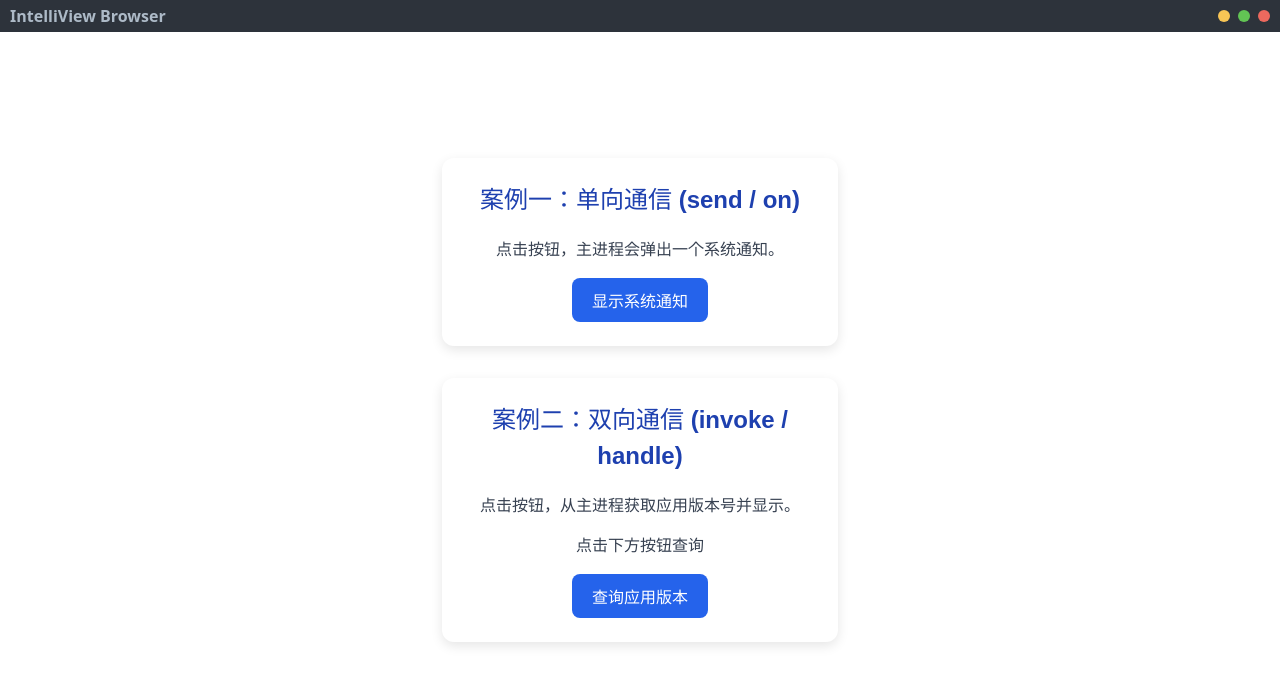
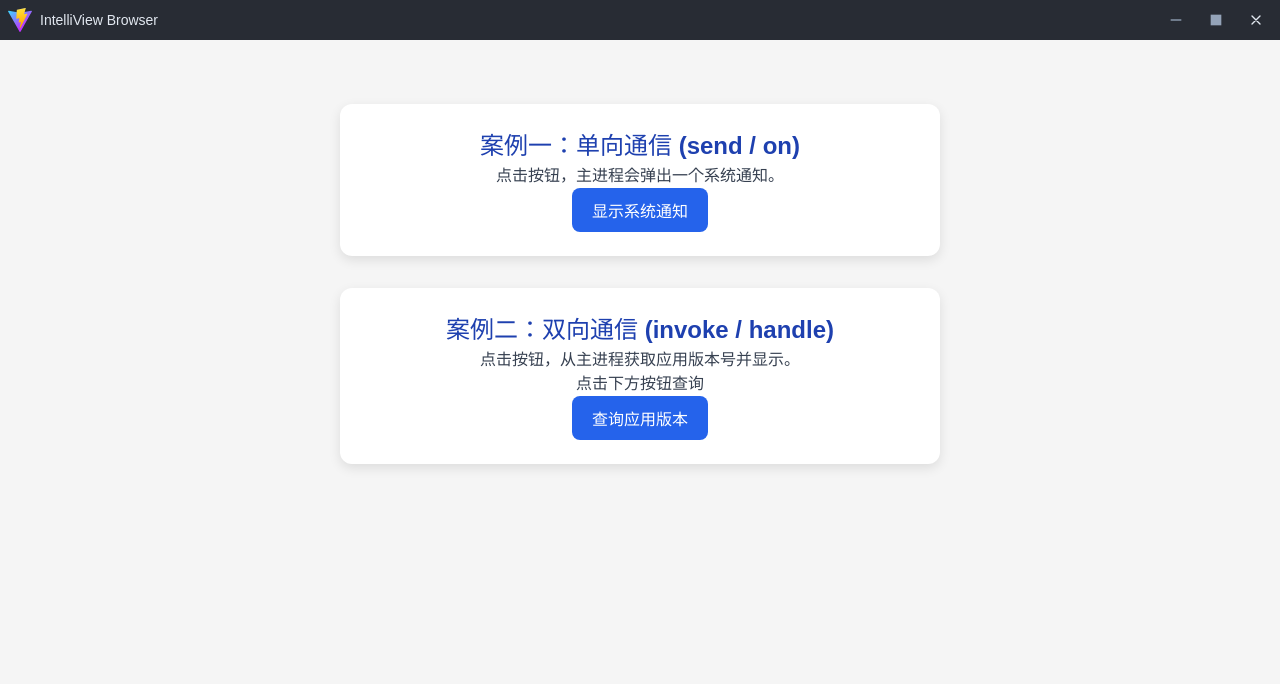
Before and after one commit to DrMrli/Project-Practice, a Vue app: page / in a window 1280 px wide. Shown: the top 684 px of the page. Built offline with nearby package versions, Linux system fonts and the light colour scheme.

Commit message:
自定义标题栏UI布局设计

```diff
--- a/src/App.vue
+++ b/src/App.vue
@@ -1,5 +1,6 @@
 <script setup>
 import { ref } from 'vue'
+import TitleBar from './components/TitleBar.vue'
 
 // 用于显示版本号的变量
 const appVersion = ref('点击下方按钮查询')
@@ -27,33 +28,12 @@ async function handleGetVersion() {
   }
   console.log('handleGetVersion 函数执行完成')
 }
-
-// --- 新增这三个方法 ---
-function minimize() {
-  window.myAPI.minimizeWindow()
-}
-
-function maximize() {
-  window.myAPI.maximizeWindow()
-}
-
-function close() {
-  window.myAPI.closeWindow()
-}
 </script>
 
 
 <template>
-  <!-- --- 新增或修改为这个结构 --- -->
-  <div class="title-bar">
-    <div class="title">IntelliView Browser</div>
-    <div class="controls">
-      <!-- 这里先放三个占位的色块 -->
-      <div class="control-btn minimize" @click="minimize"></div>
-      <div class="control-btn maximize" @click="maximize"></div>
-      <div class="control-btn close" @click="close"></div>
-    </div>
-  </div>
+  <!-- 引入TitleBar组件 -->
+  <TitleBar />
 
   <div class="card-container">
     <!-- 案例一：单向通信 -->
@@ -73,6 +53,27 @@ function close() {
   </div>
 </template>
 
+<style>
+/* 全局样式 */
+* {
+  margin: 0;
+  padding: 0;
+  box-sizing: border-box;
+}
+
+body, html {
+  height: 100%;
+  width: 100%;
+  background-color: #f5f5f5;
+  font-family: sans-serif;
+}
+
+#app {
+  height: 100%;
+  width: 100%;
+}
+</style>
+
 <style scoped>
 .card-container {
   display: flex;
@@ -81,15 +82,20 @@ function close() {
   gap: 2rem;
   padding: 2rem;
   font-family: sans-serif;
+  margin-top: 40px; /* 为TitleBar留出空间 */
+  min-height: calc(100vh - 40px); /* 填满剩余高度 */
+  box-sizing: border-box;
+  width: 100%;
 }
 
 .action-card {
-  width: 80%;
-  max-width: 500px;
+  width: 90%;
+  max-width: 600px;
   padding: 1.5rem;
   border-radius: 12px;
   box-shadow: 0 4px 12px rgba(0, 0, 0, 0.1);
   text-align: center;
+  background-color: white;
 }
 
 .action-card h2 {
@@ -122,47 +128,5 @@ button:hover {
   background-color: #1d4ed8;
 }
 
-/* electron/main.js */
-.title-bar {
-  display: flex;
-  justify-content: space-between;
-  align-items: center;
-  height: 32px; /* 标题栏高度 */
-  background-color: #2d333b; /* 深色背景 */
-  color: #adbac7;
-  padding: 0 10px;
-  position: fixed; /* 固定在顶部 */
-  top: 0;
-  left: 0;
-  right: 0;
-  z-index: 9999;
-
-  /* --- 核心中的核心！告诉Electron这是可拖拽区域 --- */
-  -webkit-app-region: drag;
-}
-
-.title {
-  font-weight: bold;
-}
-
-.controls {
-  display: flex;
-}
-
-.control-btn {
-  width: 12px;
-  height: 12px;
-  border-radius: 50%;
-  margin-left: 8px;
-
-  /* --- 核心中的核心！把按钮区域标记为“不可拖拽” --- */
-  /* 否则按钮将无法被点击 */
-  -webkit-app-region: no-drag;
-}
-
-.minimize { background-color: #f8c555; }
-.maximize { background-color: #62c454; }
-.close { background-color: #ec695e; }
-
 
 </style>
--- /dev/null
+++ b/src/components/TitleBar.vue
@@ -0,0 +1,127 @@
+<template>
+  <header class="titlebar">
+    <!-- 左侧区域 -->
+    <div class="titlebar-left">
+      <img src="/vite.svg" alt="Logo" class="logo" />
+      <span class="title">IntelliView Browser</span>
+    </div>
+
+    <!-- 中间自适应区域 -->
+    <div class="titlebar-center">
+      <!-- 这里是可拖拽区域，现在是空的 -->
+    </div>
+
+    <!-- 右侧控制区域 -->
+    <div class="titlebar-right">
+      <div class="win-control" @click="minimize">
+        <!-- 最小化图标 -->
+        <svg viewBox="0 0 24 24" width="16" height="16"><path d="M20 11H4v2h16z"/></svg>
+      </div>
+      <div class="win-control" @click="maximize">
+        <!-- 最大化图标 -->
+        <svg viewBox="0 0 24 24" width="16" height="16"><path d="M4 4h16v16H4z"/></svg>
+      </div>
+      <div class="win-control close" @click="close">
+        <!-- 关闭图标 -->
+        <svg viewBox="0 0 24 24" width="16" height="16"><path d="M18 6L6 18M6 6l12 12" stroke="currentColor" stroke-width="2" stroke-linecap="round" stroke-linejoin="round"/></svg>
+      </div>
+    </div>
+  </header>
+</template>
+
+<script setup>
+// 窗口控制逻辑
+const minimize = () => window.myAPI.minimizeWindow()
+const maximize = () => window.myAPI.maximizeWindow()
+const close = () => window.myAPI.closeWindow()
+</script>
+
+<style scoped>
+.titlebar {
+  /* 1. 将标题栏自身变成一个Flex容器 */
+  display: flex;
+
+  /* 2. 主轴对齐方式：两端对齐 */
+  /* 这会让 left 和 right 区域贴边，center 区域在中间 */
+  justify-content: space-between;
+
+  /* 3. 交叉轴对齐方式：居中 */
+  /* 这会让所有子元素（left, center, right）在垂直方向上居中 */
+  align-items: center;
+
+  height: 40px; /* 定义一个标准的标题栏高度 */
+  background-color: #282c34;
+  color: #e2e8f0;
+  padding: 0 8px; /* 左右留出一点边距 */
+  user-select: none; /* 禁止文本被选中，提升拖拽体验 */
+  position: fixed;
+  top: 0;
+  left: 0;
+  right: 0;
+  z-index: 9999;
+}
+
+.titlebar-left,
+.titlebar-right {
+  /* 将左右区域内部也变成Flex容器，方便对齐图标和文字 */
+  display: flex;
+  align-items: center;
+  gap: 8px; /* 元素之间的间距 */
+
+  /* 将左右两个区域明确标记为不可拖拽，以保证内部的按钮可以被点击 */
+  -webkit-app-region: no-drag;
+}
+
+.titlebar-center {
+  /* 4. 关键中的关键！让中间区域自动长大，填满所有剩余空间 */
+  flex-grow: 1;
+
+  height: 100%; /* 高度撑满 */
+  margin: 0 8px; /* 左右边距 */
+
+  /* 指定拖拽区域 */
+  -webkit-app-region: drag;
+}
+
+.logo {
+  width: 24px;
+  height: 24px;
+}
+
+.title {
+  font-size: 14px;
+  font-weight: 500;
+}
+
+.win-control {
+  width: 32px;
+  height: 100%;
+  display: flex;
+  align-items: center;
+  justify-content: center;
+  cursor: pointer;
+  transition: background-color 0.2s;
+}
+
+.win-control svg {
+  width: 16px;
+  height: 16px;
+  fill: #94a3b8; /* 控制SVG图标颜色 */
+}
+
+.win-control:hover {
+  background-color: rgba(255, 255, 255, 0.1);
+}
+
+.win-control:hover svg {
+  fill: #e2e8f0;
+}
+
+.win-control.close:hover {
+  background-color: #e81123;
+}
+
+.win-control.close:hover svg {
+  fill: white;
+}
+</style>
```
